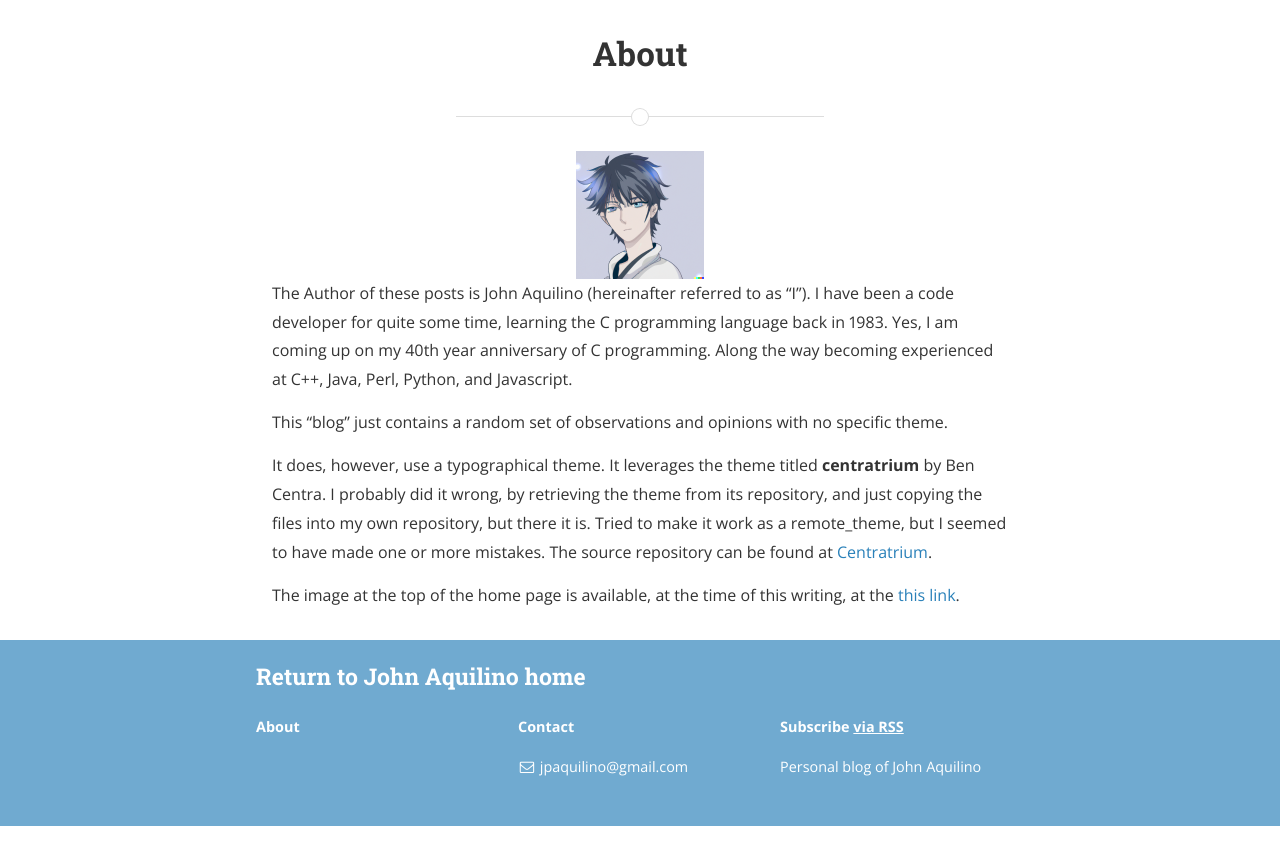
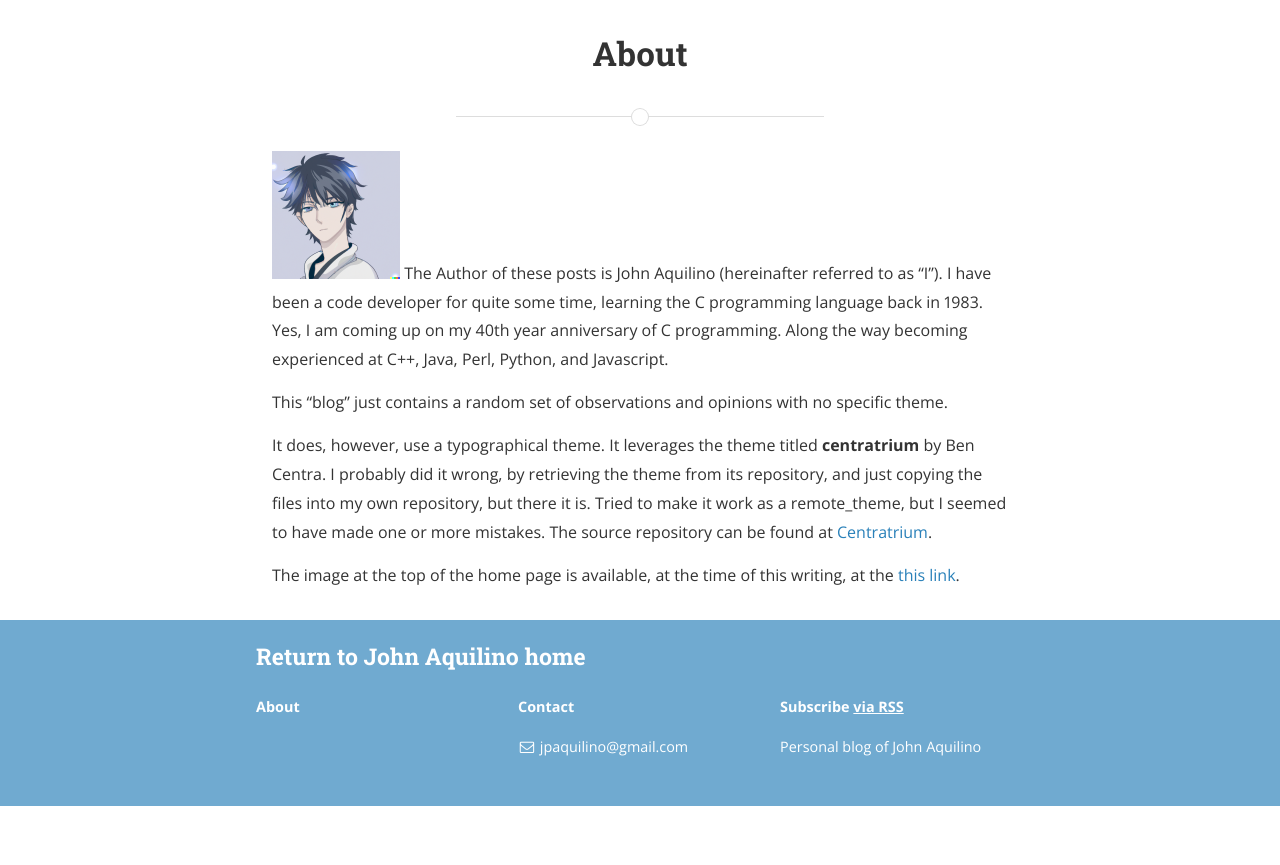
Before and after one commit to jaquilino/jaquilino.github.io, a Jekyll site: the page built from about.markdown, in a window 1280 px wide. Shown: the top 865 px of the page. Built offline with Jekyll 4.4.1, drawn with Linux system fonts in a browser that asks for light colours; nearby versions of some CDN libraries; a style sheet for code colours, icons or effects is not loaded.

Commit message:
Add inline-block attribute to avatar image

```diff
--- a/about.markdown
+++ b/about.markdown
@@ -4,7 +4,7 @@ title: About
 permalink: /about/
 ---
 
-<img src="/assets/anime-avatar.png" alt="Avatar produced by DALL-E 2" title="Avatar produced by DALL-E 2" width="128" style="width: 128px;" height="128" />
+<img src="/assets/anime-avatar.png" alt="Avatar produced by DALL-E 2" title="Avatar produced by DALL-E 2" width="128" style="width: 128px; display: inline-block;" height="128" />
 The Author of these posts is John Aquilino (hereinafter referred to as "I").
 I have been a code developer for quite some time, learning the C programming language back in 1983.
 Yes, I am coming up on my 40th year anniversary of C programming.
```
